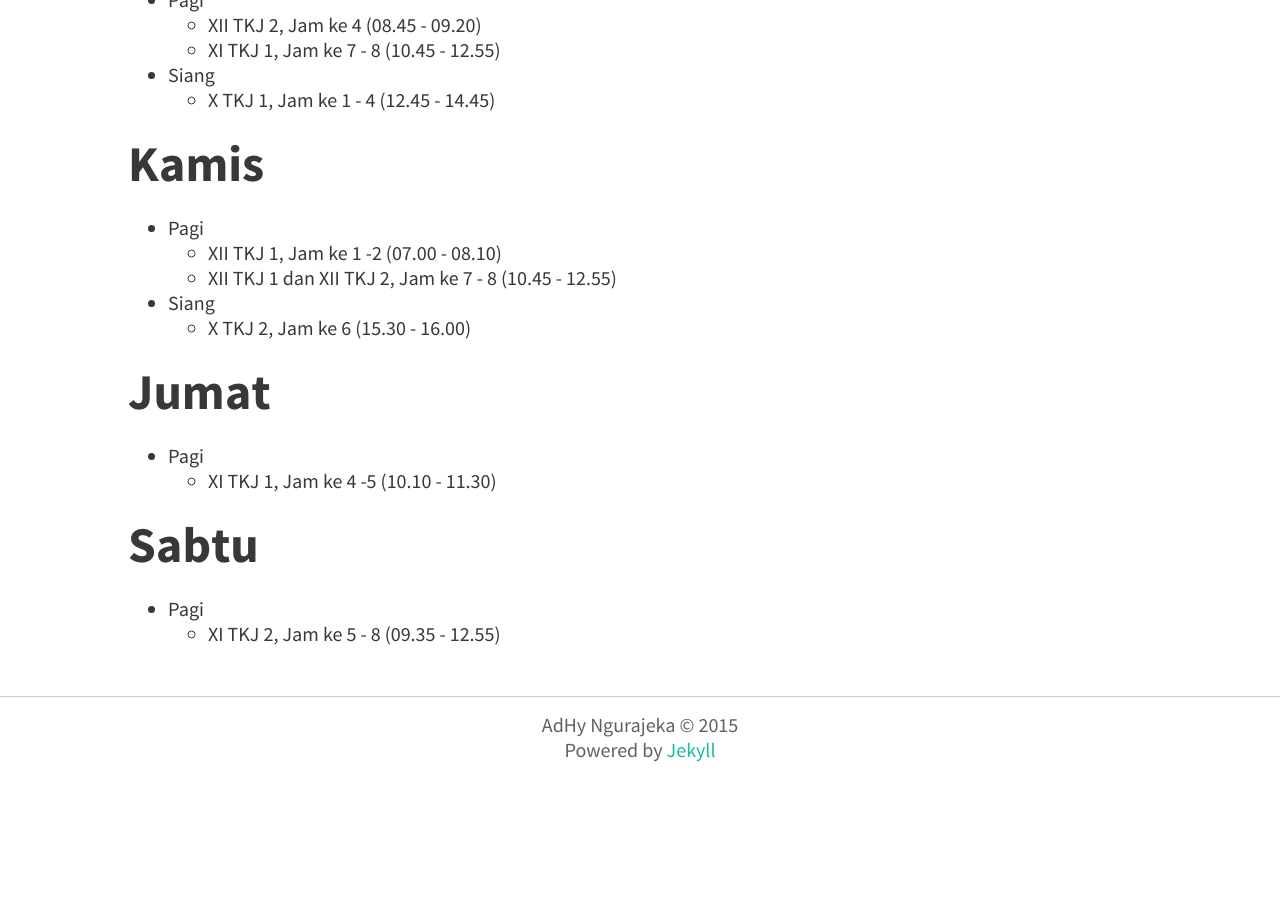
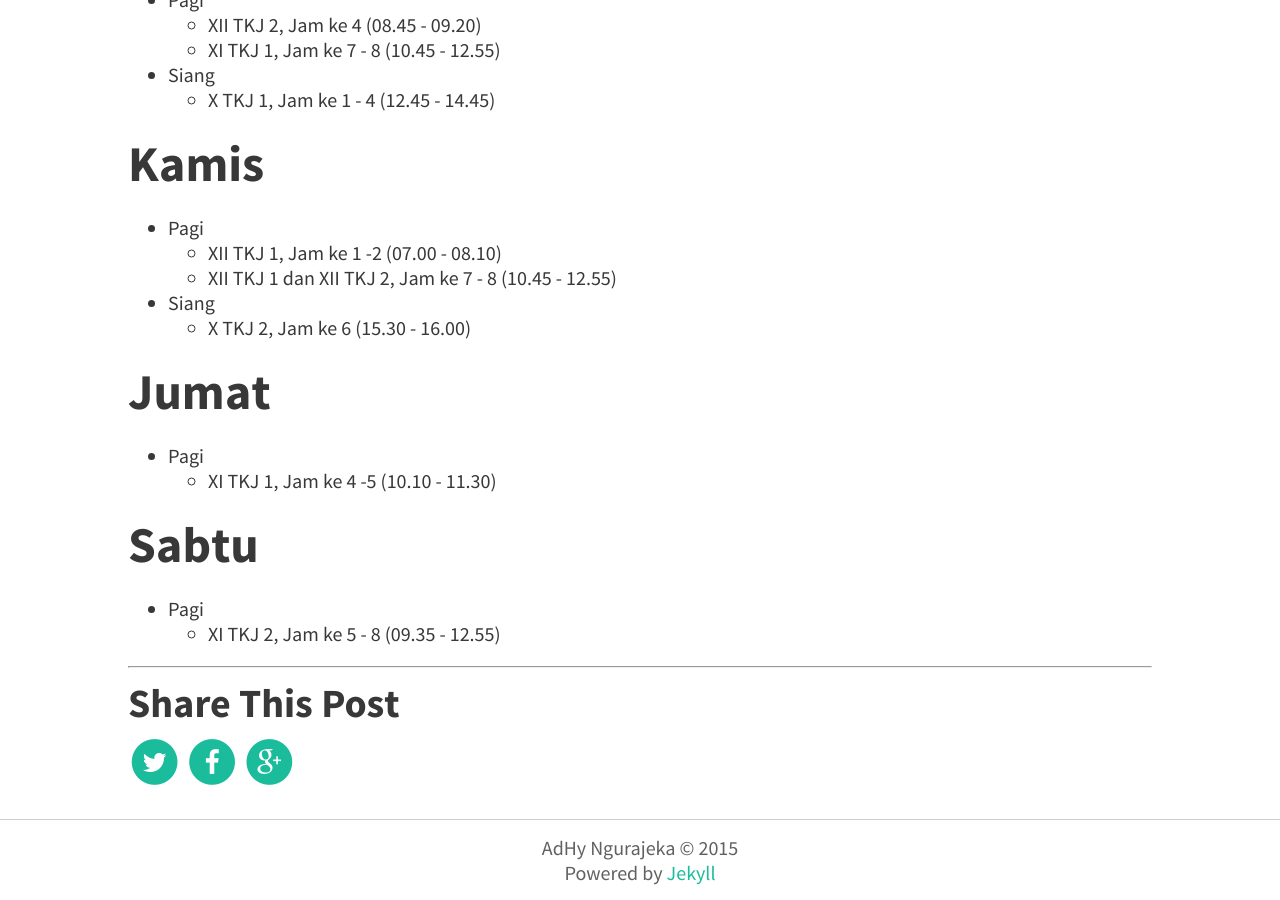
Before and after one commit to ngurajeka/ngurajeka.github.io, a Jekyll site: the page built from _posts/tkj/2015-01-09-jadwal-mengajar.markdown, in a window 1280 px wide and 900 px high, scrolled down 674 px. Built offline with Jekyll 4.4.1, drawn with Linux system fonts in a browser that asks for light colours; before the commit the page ends 1451 px from its top, so only the background shows below that.

Commit message:
tambahan tombol bagikan/share

```diff
--- a/_layouts/post.html
+++ b/_layouts/post.html
@@ -12,4 +12,12 @@ layout: default
 		{{ content }}
 	</article>
 
+	<hr />
+	<h5>Share This Post</h5>
+	<div class="social-share">
+		<a href="https://twitter.com/intent/tweet?text={{ page.title }}&url={{ url }}&via=ngurajeka&hashtags={{ tagStr }}" target="_blank" title="Share this post on Twitter"><span class="fa-stack fa-lg"><i class="fa fa-circle fa-stack-2x"></i><i class="fa fa-twitter fa-stack-1x fa-inverse"></i></span></a>
+		<a href="https://www.facebook.com/sharer/sharer.php?t={{ page.title }}&u={{ url }}" target="_blank" title="Share this post on Facebook"><span class="fa-stack fa-lg"><i class="fa fa-circle fa-stack-2x"></i><i class="fa fa-facebook fa-stack-1x fa-inverse"></i></span></a>
+		<a href="https://plus.google.com/share?url={{ site.url }}{{ page.url }}" target="_blank" title="Share this post on Google Plus"><span class="fa-stack fa-lg"><i class="fa fa-circle fa-stack-2x"></i><i class="fa fa-google-plus fa-stack-1x fa-inverse"></i></span></a>
+	</div>
+
 </div>
```
